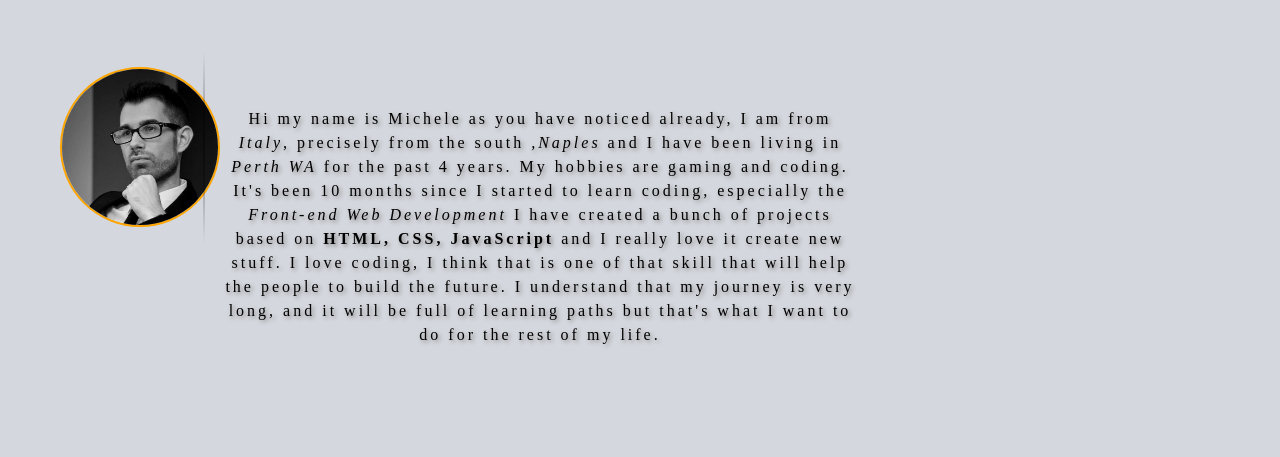
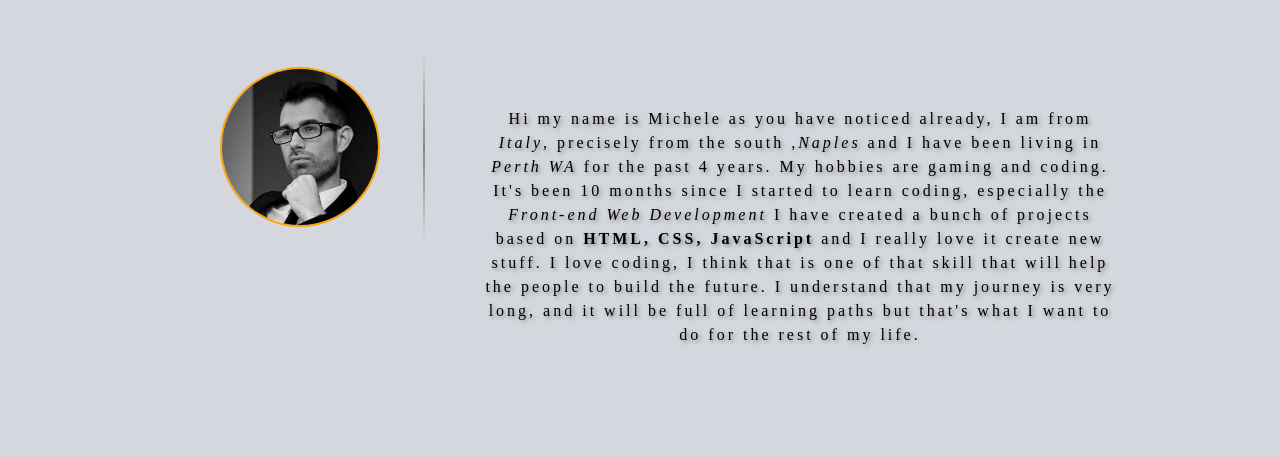
Before and after one commit to MicheleM3rola/Portfolio-MIchele-Merola, a plain HTML site: page index.html in a window 1280 px wide. Shown: the part 888-1345 px from the top of the page. Drawn offline with nearby package versions, Linux system fonts and the light colour scheme; a web font is replaced by a local one.

Commit message:
Fixed about me section

```diff
--- a/style.css
+++ b/style.css
@@ -655,18 +655,20 @@ hr {
     transform: rotate(90deg);
     width: 15%;
     margin-top: 150px;
-    margin-left: -80px;
+    margin-left: -20px;
   }
 
   .contOne {
     display: flex;
-    justify-content: flex-start;
+    flex-direction: row;
+
+    justify-content: center;
   }
 
   #about-me {
     width: 50%;
     margin-top: 100px;
-    margin-left: -80px;
+    margin-left: -40px;
   }
 
   #story {
```
Also changed, not shown: index.html (+4 -1 lines).
